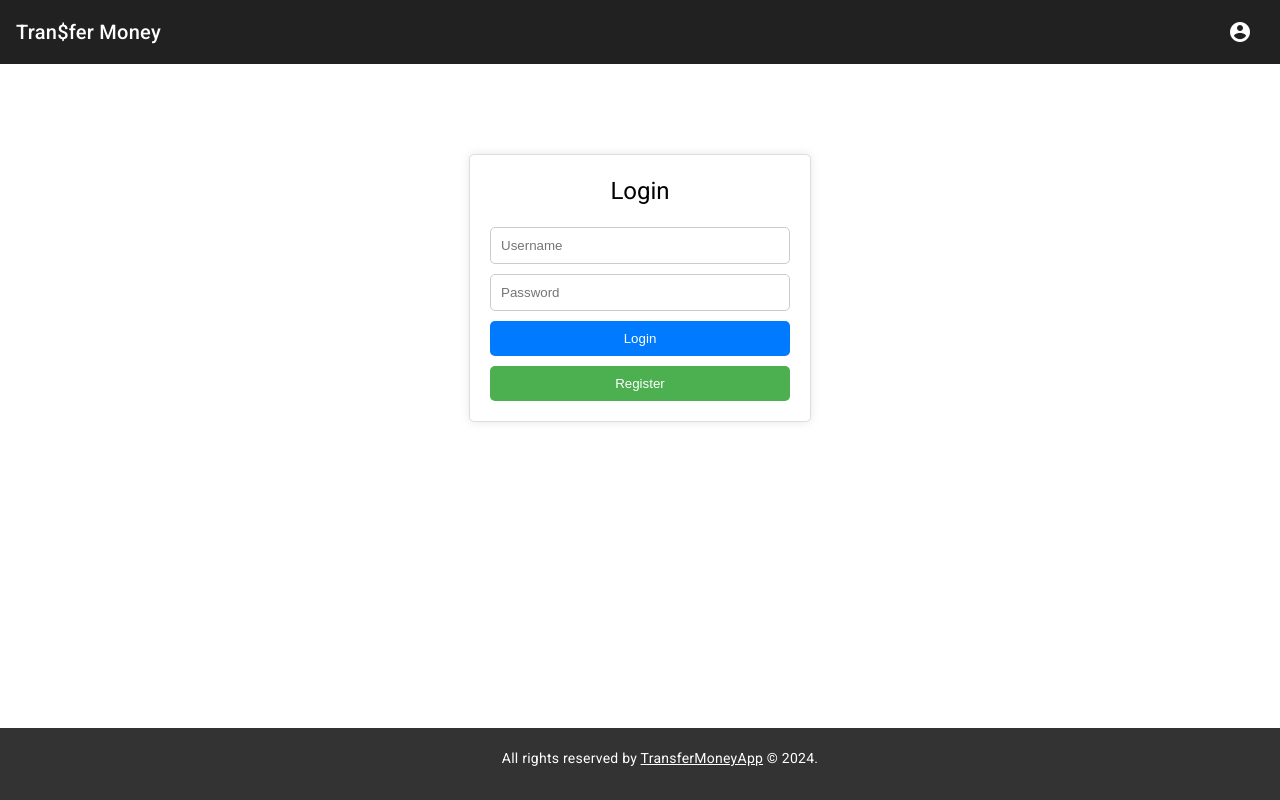
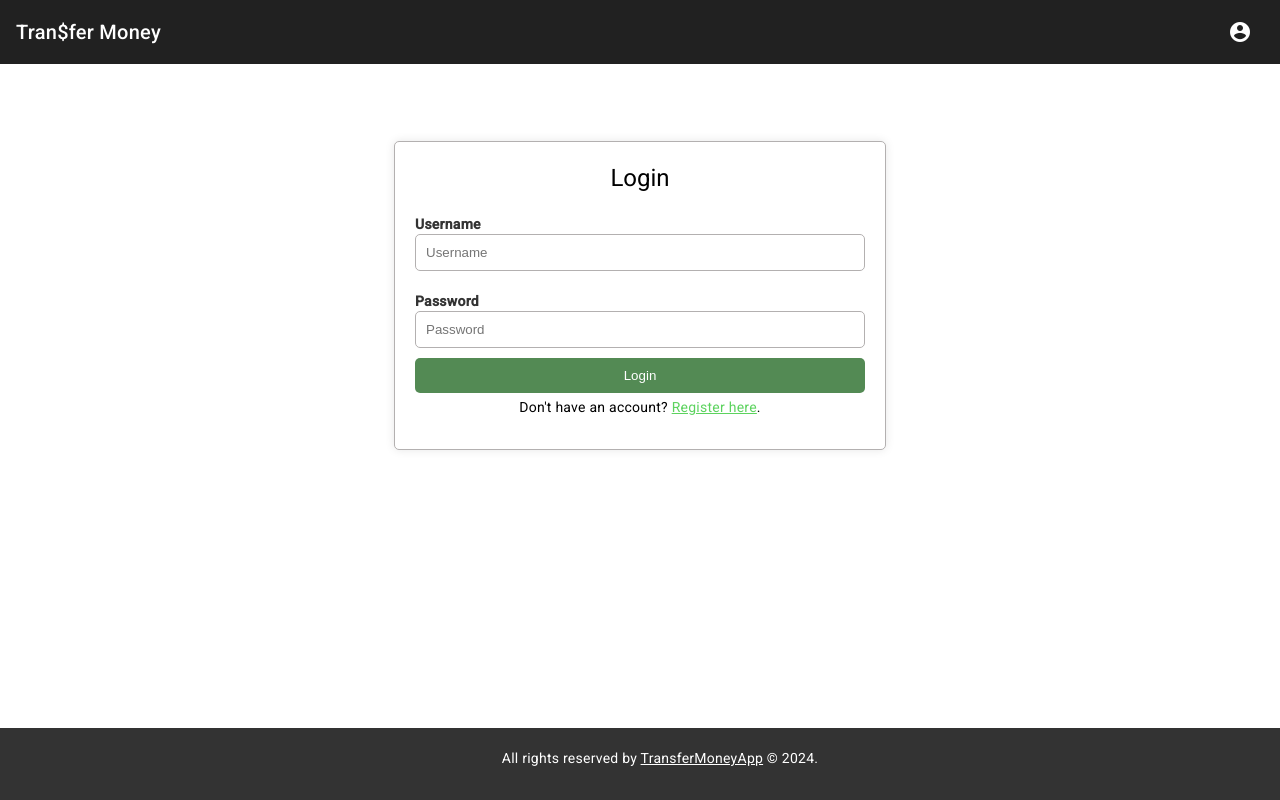
Before and after one commit to Franco-Spinelli/TransferMoney-Client, an Angular app: page /login in a window 1280 px wide. Built offline with nearby package versions, Linux system fonts and the light colour scheme.

Commit message:
change styles in register/login form and create user-dashboard

```diff
--- a/src/app/app-routing.module.ts
+++ b/src/app/app-routing.module.ts
@@ -4,10 +4,13 @@ import { NgModule } from '@angular/core';
 import { RouterModule, Routes } from '@angular/router';
 import { LoginComponent } from './login/login.component';
 import { RegisterComponent } from './register/register.component';
+import { UserDashboardComponent } from './user-dashboard/user-dashboard.component';
+import { AuthGuard } from '../auth.guard';
 
 const routes: Routes = [
   { path: 'login', component: LoginComponent },
-  {path:'register', component: RegisterComponent}
+  {path:'register', component: RegisterComponent},
+  {path:'user-dashboard', component: UserDashboardComponent, canActivate: [AuthGuard] }
 
 ];
 
--- a/src/app/app.module.ts
+++ b/src/app/app.module.ts
@@ -16,6 +16,7 @@ import { JwtInterceptorService } from './auth/jwt-interceptor.service';
 import { ErrorInterceptorService } from './auth/error-interceptor.service';
 import { RegisterComponent } from './register/register.component';
 import { FooterComponent } from './footer/footer.component';
+import { UserDashboardComponent } from './user-dashboard/user-dashboard.component';
 
 
 @NgModule({
@@ -24,7 +25,8 @@ import { FooterComponent } from './footer/footer.component';
     LoginComponent,
     NavBarComponent,
     RegisterComponent,
-    FooterComponent
+    FooterComponent,
+    UserDashboardComponent
   ],
   imports: [
     BrowserModule,
--- a/src/app/login/login.component.css
+++ b/src/app/login/login.component.css
@@ -1,36 +1,55 @@
+
 .login-container {
-    max-width: 300px;
+    max-width: 450px;
     margin: 0 auto;
-    margin-top: 7%;
+    margin-top: 6%;
     padding: 20px;
-    background-color: #fff;
-    border: 1px solid #ddd;
+    background-color: white;
+    border: 1px solid #b3b0b0;
     box-shadow: 0 0 10px rgba(0, 0, 0, 0.1);
     border-radius: 5px;
+    p{
+      color: black;
+      text-align: center;
+      margin-top: 1%;
+    }
+    a{
+      color: rgb(92, 211, 94);
+    }
   }
+  label {
+    display: block;
+    margin-top: 20px;
+    font-weight: bold;
+    color: #333;
+  }
+
 
   .login-container h1 {
     text-align: center;
     margin-bottom: 20px;
+    color: black;
   }
 
   .login-container input {
     display: block;
     width: 100%;
     padding: 10px;
+    color: black;
     margin-bottom: 10px;
-    border: 1px solid #ccc;
     border-radius: 5px;
+    border: 1px solid #b3b0b0;
+    background-color: white;
     box-sizing: border-box;
   }
 
   .login-container input:focus {
     outline: none;
-    box-shadow: 0 0 2px 1px #007bff;
+    box-shadow: 0 0 2px 1px rgb(92, 211, 94);
   }
 
   .login-container button[type="submit"] {
-    background-color: #007bff;
+    background-color: rgb(83, 138, 84);
     color: #fff;
     padding: 10px;
     border: none;
@@ -39,21 +58,7 @@
     width: 100%;
   }
 
-  .login-container button[type="button"] {
-    background-color: #4CAF50;
-    color: #fff;
-    padding: 10px;
-    border: none;
-    border-radius: 5px;
-    cursor: pointer;
-    width: 100%;
-    margin-top: 10px;
+
+  .login-container button[type="submit"]:hover {
+    background-color: rgb(68, 112, 69);
   }
-
-  .login-container button[type="button"]:hover {
-    background-color: #3e8e41;
-  }
-  a{
-    text-decoration: none;
-    color: white;
-  }
--- a/src/app/login/login.component.html
+++ b/src/app/login/login.component.html
@@ -1,9 +1,13 @@
+<div class="menu">
   <div class="login-container">
     <form [formGroup]="loginForm" (ngSubmit)="login()">
       <h1>Login</h1>
+      <label for="username">Username</label>
       <input formControlName="username" placeholder="Username" required />
+      <label for="password">Password</label>
       <input type="password" formControlName="password" placeholder="Password" required />
       <button type="submit">Login</button>
-    <button type="button"><a href="/register">Register</a> </button>
+      <p>Don't have an account? <a href="/register">Register here</a>.</p>
     </form>
   </div>
+</div>
--- a/src/app/login/login.component.ts
+++ b/src/app/login/login.component.ts
@@ -26,7 +26,7 @@ export class LoginComponent {
   login() {
     this.loginService.login(this.loginForm.value as LoginRequest).subscribe((data) => {
       console.log(data);
-      this.router.navigateByUrl("")
+      this.router.navigateByUrl("/user-dashboard")
 
     },
     (error) => {
--- a/src/app/register/register.component.css
+++ b/src/app/register/register.component.css
@@ -1,12 +1,26 @@
 form {
-    width: 300px;
+    max-width: 450px;
     margin: 0 auto;
-    margin-top: 7%;
+    margin-top: 5%;
     font-family: Arial, sans-serif;
     padding: 20px;
-    border: 1px solid #ccc;
     border-radius: 10px;
     box-shadow: 0 0 10px rgba(0, 0, 0, 0.1);
+    background-color: white;
+    border: 1px solid #b3b0b0;
+
+    h1{
+      text-align: center;
+      color: black;
+    }
+    p{
+      text-align: center;
+      color: black;
+      margin: 1%;
+    }
+    a{
+      color: rgb(92, 211, 94);
+    }
   }
 
   label {
@@ -18,41 +32,27 @@ form {
 
   input[type="text"],
   input[type="password"],
-  input[type="email"] {
+  input[type="email"],
+  [type="number"] {
     width: 100%;
     padding: 10px;
-    border: 1px solid #ccc;
+    color: black;
+    background-color: white;
+    border: 1px solid #b3b0b0;
     border-radius: 5px;
     box-sizing: border-box;
     font-size: 16px;
   }
-
-  input[type="submit"] {
-    background-color: #4CAF50;
-    color: white;
-    padding: 10px 20px;
-    border: none;
-    border-radius: 5px;
-    cursor: pointer;
-    margin-top: 20px;
-    font-size: 16px;
-    font-weight: bold;
+  .register-container input:focus {
+    outline: none;
+    box-shadow: 0 0 2px 1px rgb(92, 211, 94);
   }
-
-  input[type="submit"]:hover {
-    background-color: #45a049;
-  }
-
-  input[type="submit"]:disabled {
-    background-color: #ccc;
-    cursor: not-allowed;
-  }
-
   button[type="submit"] {
     width: 100%;
     height: 40px;
     border-radius: 5px;
-    background-color: #4CAF50;
+    background-color: rgb(92, 211, 94);
+    border: 1px solid #b3b0b0;
     color: white;
     font-size: 16px;
     font-weight: bold;
@@ -65,6 +65,6 @@ form {
   }
 
   button[type="submit"]:disabled {
-    background-color: #ccc;
+    background-color: #333;
     cursor: not-allowed;
   }
--- a/src/app/register/register.component.html
+++ b/src/app/register/register.component.html
@@ -1,21 +1,25 @@
-<form [formGroup]="registerForm" (ngSubmit)="onSubmit()">
-    <label for="username">Username:</label>
-    <input type="text" id="username" formControlName="username">
+<div class="register-container">
+  <form [formGroup]="registerForm" (ngSubmit)="onSubmit()">
+      <h1>Transfer Money App</h1>
+      <label for="username">Username</label>
+      <input type="text" id="username" formControlName="username" placeholder="Username">
 
-    <label for="password">Password:</label>
-    <input type="password" id="password" formControlName="password">
+      <label for="password">Password</label>
+      <input type="password" id="password" formControlName="password" placeholder="Password">
 
-    <label for="mail">Email:</label>
-    <input type="email" id="mail" formControlName="mail">
+      <label for="mail">Email</label>
+      <input type="email" id="mail" formControlName="mail" placeholder="Email">
 
-    <label for="firstname">First Name:</label>
-    <input type="text" id="firstname" formControlName="firstname">
+      <label for="firstname">First Name</label>
+      <input type="text" id="firstname" formControlName="firstname" placeholder="Firstname">
 
-    <label for="lastname">Last Name:</label>
-    <input type="text" id="lastname" formControlName="lastname">
+      <label for="lastname">Last Name</label>
+      <input type="text" id="lastname" formControlName="lastname" placeholder="Lastname">
 
-    <label for="dni">DNI:</label>
-    <input type="text" id="dni" formControlName="dni">
+      <label for="dni">DNI</label>
+      <input type="number" id="dni" formControlName="dni" placeholder="Dni">
 
-    <button type="submit" [disabled]="!registerForm.valid">Register</button>
-  </form>
+      <button type="submit" [disabled]="!registerForm.valid">Register</button>
+      <p>Do you have an account? <a href="/login">Log in here</a>.</p>
+    </form>
+</div>
--- /dev/null
+++ b/src/app/user-dashboard/user-dashboard.component.html
@@ -0,0 +1 @@
+<p>user-dashboard works!</p>
--- /dev/null
+++ b/src/auth.guard.ts
@@ -0,0 +1,20 @@
+import { Injectable } from '@angular/core';
+import { CanActivate, Router } from '@angular/router';
+import { LoginService } from './app/auth/login.service';
+
+@Injectable({
+  providedIn: 'root'
+})
+export class AuthGuard implements CanActivate {
+
+  constructor(private loginService: LoginService, private router: Router) { }
+
+  canActivate(): boolean {
+    if (this.loginService.isUserLoggedIn()) {
+      return true;
+    } else {
+      this.router.navigate(['/login']);
+      return false;
+    }
+  }
+}
```
Also changed, not shown: src/app/user-dashboard/user-dashboard.component.ts (added, +10 -0 lines), src/app/user-dashboard/user-dashboard.component.css (added), 1 other file (tests, documents, lock files or other folders). Lines whose indentation alone changed are shown as unchanged.
